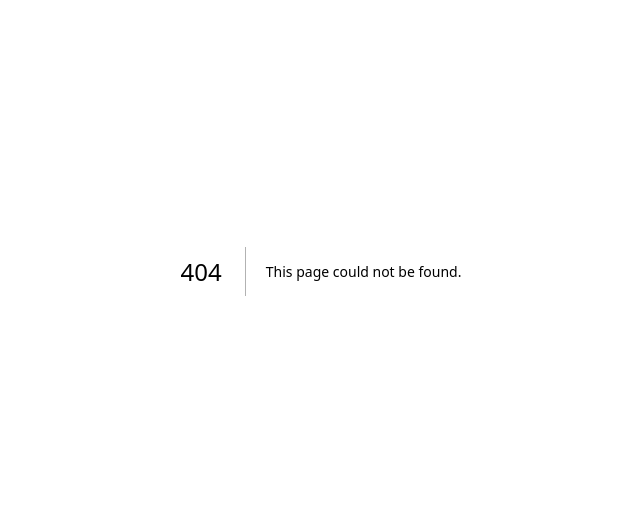
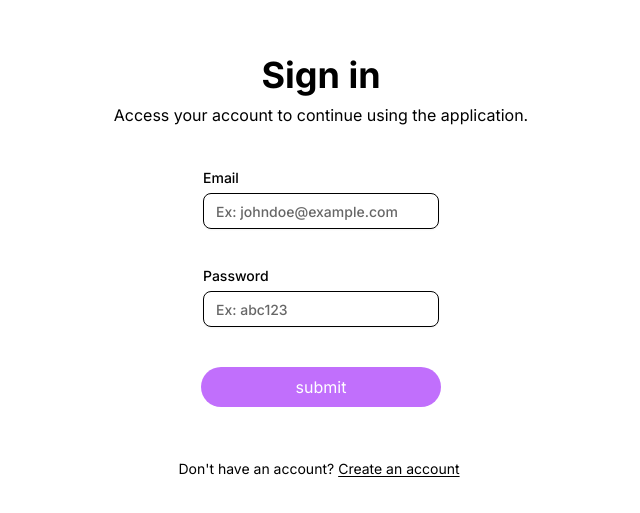
Before and after one commit to AdlerCastro/AuthForge-Frontend, a Next.js app: page /login in a window 1280 px wide. Before the commit this address had no page. Shown: the part 129-642 px from the top of the page, without its empty margins (319-959 px from the left). Built offline with nearby package versions, Linux system fonts and the light colour scheme; no server answers.

Commit message:
:sparkles: feat: página de login

```diff
--- /dev/null
+++ b/src/app/(without-auth)/login/page.tsx
@@ -0,0 +1,30 @@
+import { Container } from '@/components/atoms/container';
+import { Link } from '@/components/atoms/link';
+import FormsLogin from '@/components/organisms/formsLogin';
+import { Pages } from '@/enum/pages.enum';
+
+export default function Login() {
+  return (
+    <div className='flex min-h-screen w-full items-center justify-center'>
+      <Container className='gap-11'>
+        <div className='flex w-full flex-col items-center justify-center gap-2'>
+          <h1 className='text-4xl font-bold'>Sign in</h1>
+          <p className='text-center text-base'>
+            Access your account to continue using the application.
+          </p>
+        </div>
+        <FormsLogin />
+
+        <span className='flex w-full items-center justify-center text-sm'>
+          Don&apos;t have an account?
+          <Link
+            href={Pages.REGISTER}
+            className='px-1 text-sm underline underline-offset-2'
+          >
+            Create an account
+          </Link>
+        </span>
+      </Container>
+    </div>
+  );
+}
```
